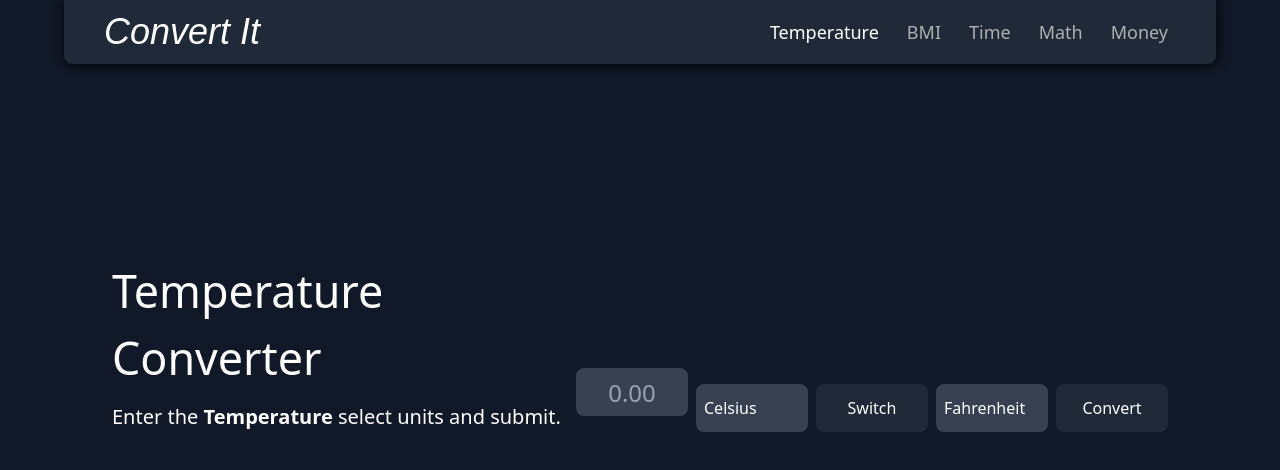
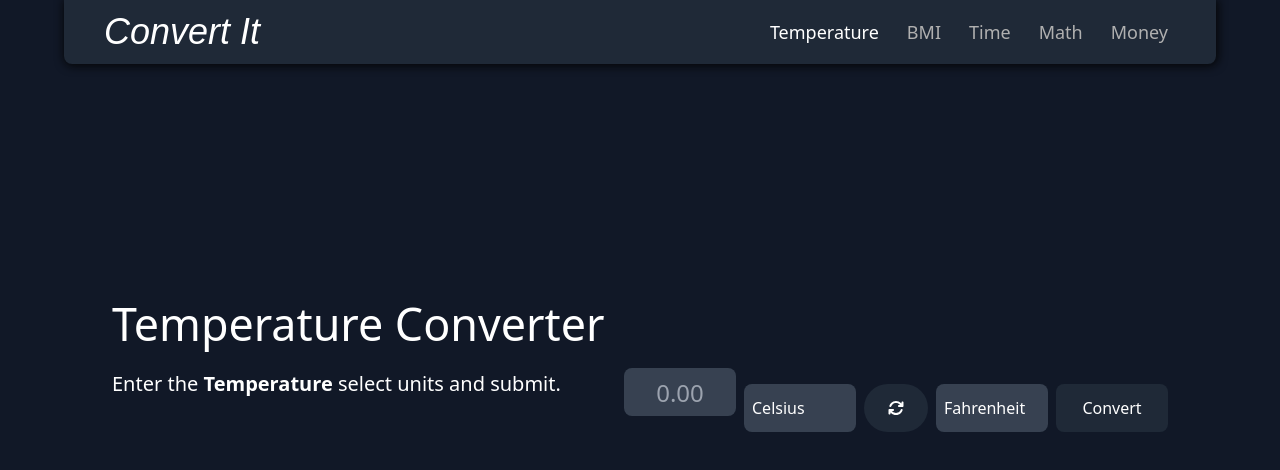
Before and after one commit to YasserDalal/Convert_It, a React (Vite) app: page / in a window 1280 px wide. Shown: the top 470 px of the page. Built offline with nearby package versions, Linux system fonts and the light colour scheme; a web font is replaced by a local one.

Commit message:
use icon from fontawesome in 'SwitchButton' component

```diff
--- a/src/components/switchButton/SwitchButton.jsx
+++ b/src/components/switchButton/SwitchButton.jsx
@@ -1,6 +1,11 @@
+
+import { FontAwesomeIcon } from "@fortawesome/react-fontawesome";
+import { faArrowsRotate } from "@fortawesome/free-solid-svg-icons";
 
 export default function SwitchButton({ selectedFrom, selectedTo, setSelectedFrom, setSelectedTo }) {
   return (
-    <button className="w-28 max-[520px]:w-full h-12 rounded-lg bg-gray-800 cursor-pointer hover:bg-slate-700 transition-all duration-150" onClick={() => {setSelectedFrom(selectedTo); setSelectedTo(selectedFrom)}}>Switch</button>
+    <button className="w-16 max-[520px]:w-full h-12 rounded-full bg-gray-800 cursor-pointer hover:bg-slate-700 transition-all duration-150" onClick={() => {setSelectedFrom(selectedTo); setSelectedTo(selectedFrom)}}>
+      <FontAwesomeIcon icon={faArrowsRotate} />
+    </button>
   )
 }
```
